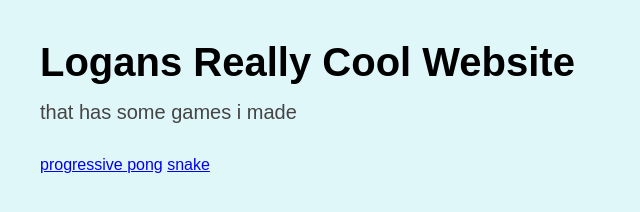
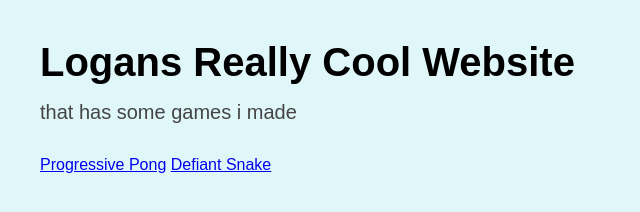
Before and after one commit to cooperlo-ai/cooperlo-ai.github.io, a plain HTML site: page index.html in a window 1280 px wide. Shown: the whole page, without its empty margins (0-640 px from the left). Drawn offline with Linux system fonts and the light colour scheme.

Commit message:
Update index.html

```diff
--- a/index.html
+++ b/index.html
@@ -30,8 +30,8 @@
     <div class="subtitle">that has some games i made</div>
   </div>
   <!-- ADD MORE CONTENT BELOW IF NEEDED -->
- <a href="/pong v2.html"> progressive pong</a>
- <a href="/snake v3.html"> snake </a>
+ <a href="/pong v2.html"> Progressive Pong</a>
+ <a href="/snake v3.html">                     Defiant Snake </a>
 </body>
 
 </html>
```
